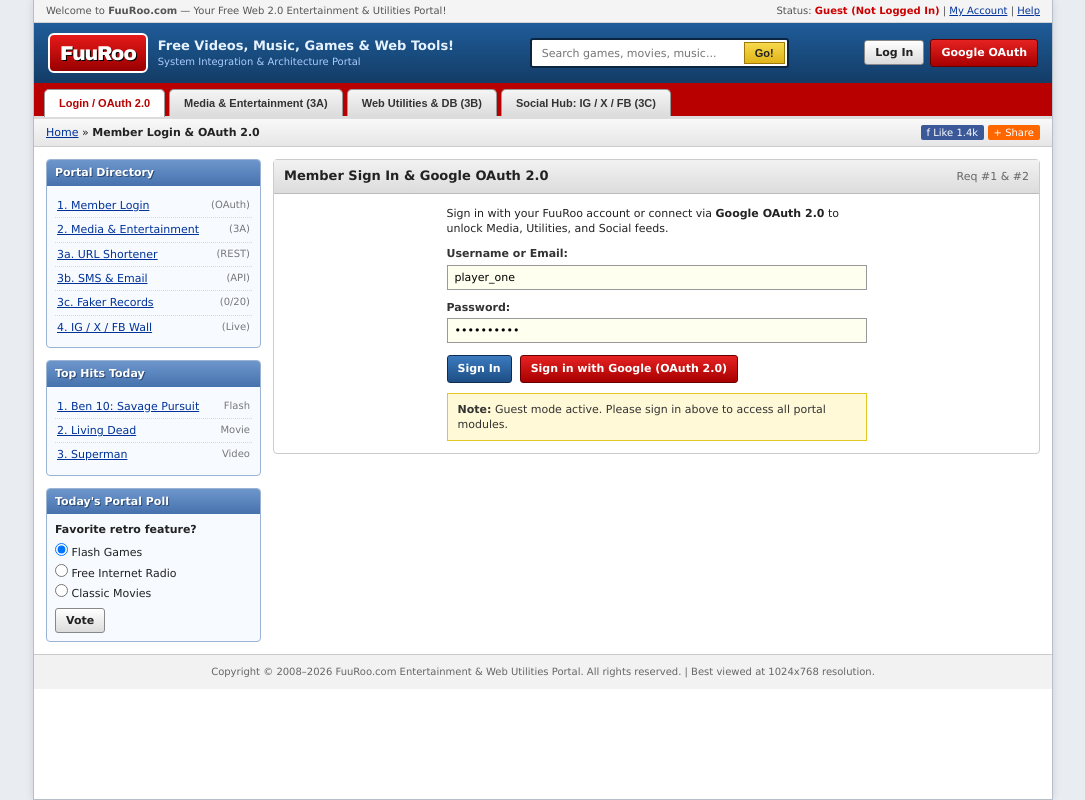
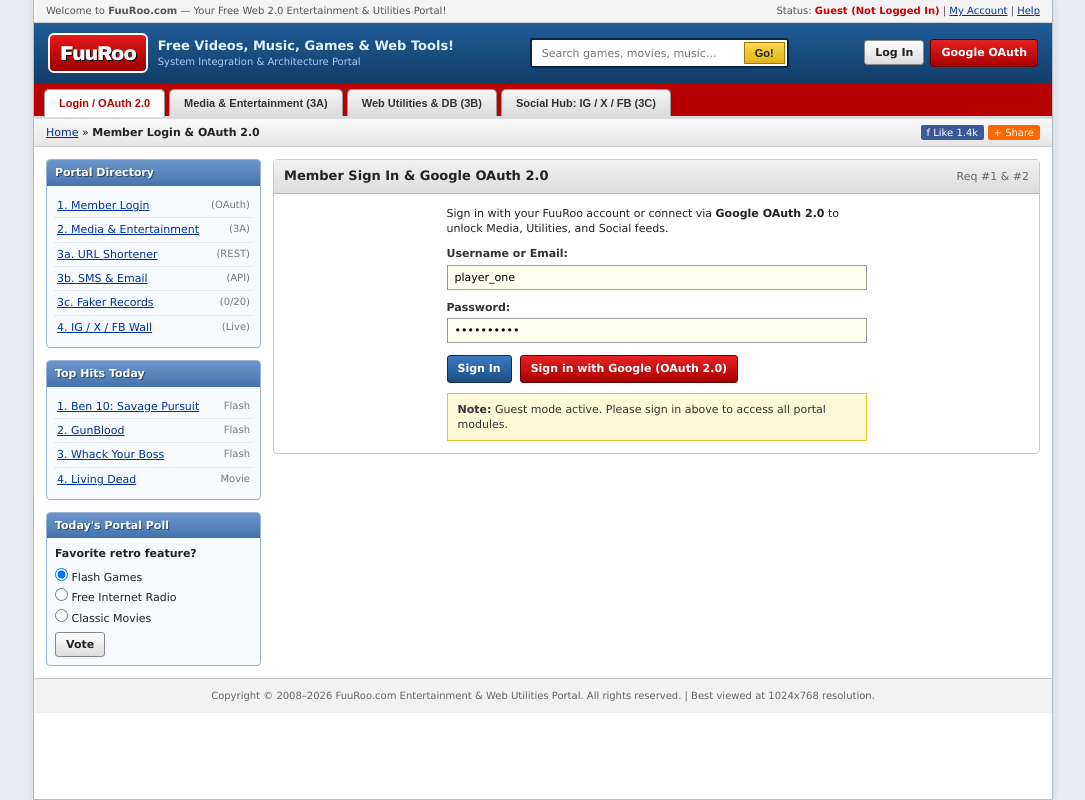
Before and after one commit to IsaiahLynelPineda/fuuroo-arcade, a Flask app: page / in a window 1280 px wide. Shown: the whole page, without its empty margins (97-1182 px from the left). Run offline with Flask 3, Linux system fonts and the light colour scheme; data that the repository does not hold is empty.

Commit message:
Friend updates

```diff
--- a/app.py
+++ b/app.py
@@ -18,6 +18,36 @@ SCOPES = [
     "https://www.googleapis.com/auth/userinfo.profile",
 ]
 REDIRECT_URI = "http://localhost:5000/callback"
+
+FEATURED_GAMES = {
+    "ben10": {
+        "id": "ben-10-savage-pursuit",
+        "title": "Ben 10: Savage Pursuit",
+        "tag": "2006",
+        "archive_id": "Ben_10_Savage_Pursuit",
+        "search_q": 'title:("Ben 10" AND "Savage Pursuit")',
+        "cache_file": "ben10.swf",
+        "desc": "Classic Cartoon Network Flash action platformer.",
+    },
+    "gunblood": {
+        "id": "gunblood_flash",
+        "title": "GunBlood",
+        "tag": "2008",
+        "archive_id": "gunblood_flash",
+        "search_q": 'identifier:(gunblood_flash) OR title:("GunBlood")',
+        "cache_file": "gunblood.swf",
+        "desc": "Fast-paced Western duel Flash shootout game.",
+    },
+    "whackyourboss": {
+        "id": "whack_your_boss_17ways",
+        "title": "Whack Your Boss (17 Ways)",
+        "tag": "2007",
+        "archive_id": "whack_your_boss_17ways",
+        "search_q": 'identifier:(whack_your_boss_17ways) OR title:("Whack Your Boss")',
+        "cache_file": "whack_your_boss.swf",
+        "desc": "Classic office stress-relief Flash point-and-click game.",
+    },
+}
 
 
 # ================= MAIN PORTAL ROUTE =================
@@ -139,14 +169,15 @@ def get_games():
         return jsonify({
             "games": [
                 {
-                    "id": "ben-10-savage-pursuit",
-                    "title": "Ben 10: Savage Pursuit",
-                    "tag": "2006",
-                    "thumb": "https://archive.org/services/img/Ben_10_Savage_Pursuit",
-                    "embed": "/api/media/swf_proxy",
+                    "id": g["id"],
+                    "title": g["title"],
+                    "tag": g["tag"],
+                    "thumb": f"https://archive.org/services/img/{g['archive_id']}",
+                    "embed": f"/api/media/swf_proxy?game={key}",
                     "type": "swf",
-                    "desc": "Classic Cartoon Network Flash action platformer.",
+                    "desc": g["desc"],
                 }
+                for key, g in FEATURED_GAMES.items()
             ]
         })
 
@@ -183,7 +214,10 @@ def get_games():
 
 @app.route("/api/media/swf_proxy")
 def swf_proxy():
-    local_swf = os.path.join(app.root_path, "static", "games", "ben10.swf")
+    game_key = request.args.get("game", "ben10").strip().lower()
+    game_cfg = FEATURED_GAMES.get(game_key, FEATURED_GAMES["ben10"])
+
+    local_swf = os.path.join(app.root_path, "static", "games", game_cfg["cache_file"])
     if os.path.exists(local_swf):
         return send_file(local_swf, mimetype="application/x-shockwave-flash")
 
@@ -192,22 +226,28 @@ def swf_proxy():
         "Accept": "*/*",
     }
 
-    # Dynamically search Internet Archive items and inspect their file lists for a real .swf
+    # Check the exact Archive.org identifier first, then fall back to title search
+    candidate_ids = [game_cfg["archive_id"]]
     try:
         search_res = requests.get(
             "https://archive.org/advancedsearch.php",
             params={
-                "q": 'title:("Ben 10" AND "Savage Pursuit")',
+                "q": game_cfg["search_q"],
                 "fl[]": ["identifier"],
                 "output": "json",
-                "rows": 10,
+                "rows": 8,
             },
             headers=headers,
             timeout=10,
         ).json()
+        for doc in search_res.get("response", {}).get("docs", []):
+            if doc["identifier"] not in candidate_ids:
+                candidate_ids.append(doc["identifier"])
+    except Exception:
+        pass
 
-        for doc in search_res.get("response", {}).get("docs", []):
-            ident = doc["identifier"]
+    for ident in candidate_ids:
+        try:
             meta = requests.get(f"https://archive.org/metadata/{ident}", headers=headers, timeout=10).json()
             for file_info in meta.get("files", []):
                 fname = file_info.get("name", "")
@@ -219,10 +259,10 @@ def swf_proxy():
                         with open(local_swf, "wb") as f:
                             f.write(r.content)
                         return Response(r.content, content_type="application/x-shockwave-flash")
-    except Exception:
-        pass
+        except Exception:
+            continue
 
-    return jsonify({"error": "No valid SWF binary found; place ben10.swf in static/games/"}), 502
+    return jsonify({"error": f"No valid SWF found for {game_cfg['title']}"}), 502
 
 
 @app.route("/api/media/music")
--- a/templates/index.html
+++ b/templates/index.html
@@ -588,9 +588,10 @@
                 <div class="side-box-header">Top Hits Today</div>
                 <div class="side-box-content">
                     <ul class="dir-list">
-                        <li><a onclick="openPlayer('Ben 10: Savage Pursuit', '/api/media/swf_proxy', 'swf')">1. Ben 10: Savage Pursuit</a> <span class="dir-count">Flash</span></li>
-                        <li><a onclick="openPlayer('Night of the Living Dead', 'https://archive.org/embed/night_of_the_living_dead')">2. Living Dead</a> <span class="dir-count">Movie</span></li>
-                        <li><a onclick="openPlayer('Superman (1941)', 'https://archive.org/embed/superman_mechanical_monsters')">3. Superman</a> <span class="dir-count">Video</span></li>
+                        <li><a onclick="openPlayer('Ben 10: Savage Pursuit', '/api/media/swf_proxy?game=ben10', 'swf')">1. Ben 10: Savage Pursuit</a> <span class="dir-count">Flash</span></li>
+                        <li><a onclick="openPlayer('GunBlood', '/api/media/swf_proxy?game=gunblood', 'swf')">2. GunBlood</a> <span class="dir-count">Flash</span></li>
+                        <li><a onclick="openPlayer('Whack Your Boss (17 Ways)', '/api/media/swf_proxy?game=whackyourboss', 'swf')">3. Whack Your Boss</a> <span class="dir-count">Flash</span></li>
+                        <li><a onclick="openPlayer('Night of the Living Dead', 'https://archive.org/embed/night_of_the_living_dead')">4. Living Dead</a> <span class="dir-count">Movie</span></li>
                     </ul>
                 </div>
             </div>
@@ -691,7 +692,7 @@
                     <div id="msub-games" style="display:none;">
                         <div style="background:#fdf2f2; border:1px solid #d49b9b; padding:8px; margin-bottom:10px; display:flex; gap:6px; align-items:center; flex-wrap:wrap;">
                             <strong>Flash Game Search:</strong>
-                            <input type="text" id="game-query" placeholder="e.g. Ben 10, Stickman, Bloons, Quiz..." style="flex:1; min-width:160px; padding:4px; border:1px solid #888; background:#ffffd9;">
+                            <input type="text" id="game-query" placeholder="e.g. Ben 10, GunBlood, Whack Your Boss..." style="flex:1; min-width:160px; padding:4px; border:1px solid #888; background:#ffffd9;">
                             <select id="game-cat" style="padding:4px; border:1px solid #888; background:#fff;">
                                 <option value="softwarelibrary_flash">Flash Games (Y8 / Newgrounds)</option>
                                 <option value="internetarcade">Retro Arcade (MAME)</option>
@@ -1145,7 +1146,7 @@
     /* ================= SOCIAL (3C) ================= */
     function loadSocial() {
         document.getElementById("wall-ig").innerText = "Latest Photo: Retro gaming setup & classic movie night on FuuRoo.com! #Web2 #Throwback";
-        document.getElementById("wall-x").innerText = "Status Update: Just added Ben 10: Savage Pursuit to FuuRoo!";
+        document.getElementById("wall-x").innerText = "Status Update: Added Ben 10, GunBlood & Whack Your Boss to FuuRoo!";
         document.getElementById("wall-fb").innerText = "FuuRoo.com shared a link: Check out our new URL Shortener and Database Generator tools.";
     }
 
```
Also changed, not shown: 2 other files.
